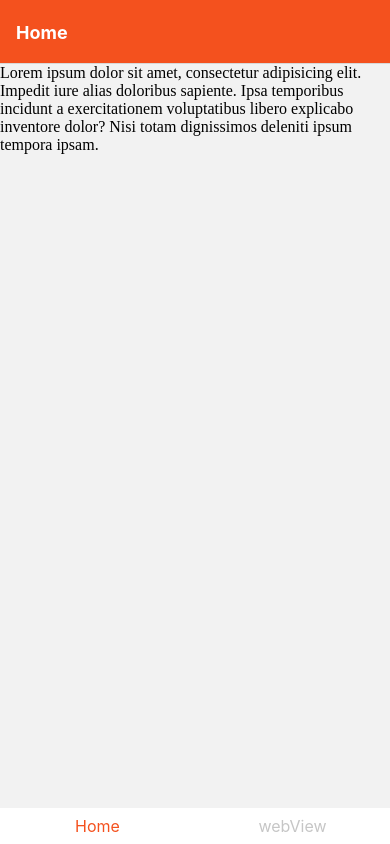
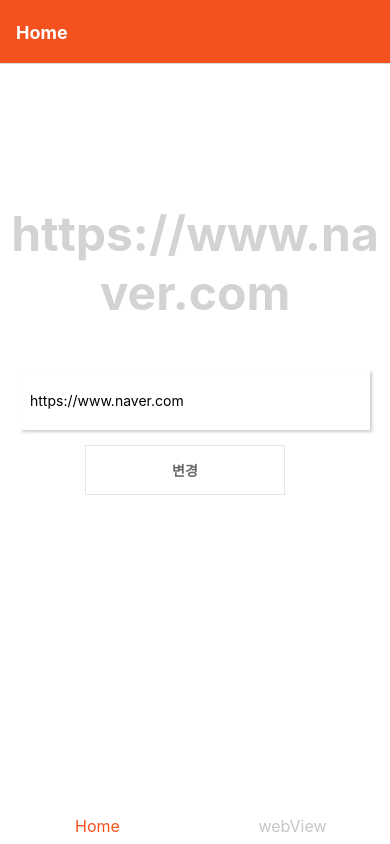
Before and after one commit to nani6765/theAround, a React Native app: screen /Home in a window 390 px wide. Built offline with nearby package versions, Linux system fonts and the light colour scheme.

Commit message:
[ADD] Configure home screen;
- using async storage

```diff
--- a/App.tsx
+++ b/App.tsx
@@ -1,23 +1,13 @@
 import { createBottomTabNavigator } from '@react-navigation/bottom-tabs';
 import { BottomTabNavigationOptions } from '@react-navigation/bottom-tabs/src/types';
 import { NavigationContainer } from '@react-navigation/native';
-import { NativeStackNavigationOptions } from '@react-navigation/native-stack';
 
 import TabBar from './components/TabBar';
+import HomeScreen from './screens/HomeScreen';
 import WebViewScreen from './screens/WebViewScreen';
+import { bgColor } from './style/variable';
 
 const Tab = createBottomTabNavigator();
-
-const HomeScreen = () => {
-  return (
-    <div>
-      Lorem ipsum dolor sit amet, consectetur adipisicing elit. Impedit iure
-      alias doloribus sapiente. Ipsa temporibus incidunt a exercitationem
-      voluptatibus libero explicabo inventore dolor? Nisi totam dignissimos
-      deleniti ipsum tempora ipsam.
-    </div>
-  );
-};
 
 export default function App() {
   return (
@@ -27,7 +17,12 @@
         tabBar={props => <TabBar {...props} />}
         screenOptions={defaultScreenOptions}>
         <Tab.Screen name="Home" component={HomeScreen} />
-        <Tab.Screen name="webView" component={WebViewScreen} />
+        <Tab.Screen
+          name="webView"
+          component={WebViewScreen}
+          // webView에선 header를 숨김
+          options={{ headerShown: false }}
+        />
       </Tab.Navigator>
     </NavigationContainer>
   );
@@ -35,9 +30,9 @@
 
 const defaultScreenOptions: BottomTabNavigationOptions = {
   headerStyle: {
-    backgroundColor: '#f4511e',
+    backgroundColor: bgColor.THEME,
   },
-  headerTintColor: '#fff',
+  headerTintColor: bgColor.DEFAULR,
   headerTitleStyle: {
     fontWeight: 'bold',
   },
--- /dev/null
+++ b/components/Home/HeaderView.tsx
@@ -0,0 +1,14 @@
+import React from 'react';
+import { View, Text } from 'react-native';
+
+import { getStyle } from '../../style';
+
+function HeaderView({ url }: { url: string }) {
+  return (
+    <View style={getStyle('header')}>
+      <Text style={getStyle('headerText')}>{url}</Text>
+    </View>
+  );
+}
+
+export default HeaderView;
--- /dev/null
+++ b/components/Home/URLInput.tsx
@@ -0,0 +1,27 @@
+import React, { Dispatch, SetStateAction } from 'react';
+import { TextInput, View } from 'react-native';
+
+import { getStyle } from '../../style';
+import { textColor } from '../../style/variable';
+
+interface IURLInputProps {
+  url: string;
+  setURL: Dispatch<SetStateAction<string>>;
+}
+
+function URLInput({ url, setURL }: IURLInputProps) {
+  return (
+    <View style={getStyle('inputContainer')}>
+      <TextInput
+        value={url}
+        placeholder="url을 입력해주세요."
+        placeholderTextColor={textColor.GREY}
+        selectionColor={'#666'}
+        onChangeText={setURL}
+        style={getStyle('input')}
+      />
+    </View>
+  );
+}
+
+export default URLInput;
--- a/components/TabBar.tsx
+++ b/components/TabBar.tsx
@@ -2,6 +2,7 @@
 import { View, TouchableOpacity } from 'react-native';
 
 import TabText from './TabText';
+import { getStyle } from '../style';
 /**
  * @see https://reactnavigation.org/docs/bottom-tab-navigator/
  */
@@ -10,14 +11,12 @@
     <View style={{ flexDirection: 'row' }}>
       {state.routes.map((route, index) => {
         const { options } = descriptors[route.key];
-        console.log(options);
         const label =
           options.tabBarLabel !== undefined
             ? options.tabBarLabel
             : options.title !== undefined
             ? options.title
             : route.name;
-        console.log(label);
         const isFocused = state.index === index;
 
         const onPress = () => {
@@ -48,7 +47,7 @@
             testID={options.tabBarTestID}
             onPress={onPress}
             onLongPress={onLongPress}
-            style={{ flex: 1 }}>
+            style={getStyle('bottomTabBar')}>
             <TabText label={`${label}`} isFocused={isFocused} />
           </TouchableOpacity>
         );
--- a/components/TabText.tsx
+++ b/components/TabText.tsx
@@ -1,6 +1,8 @@
 import React from 'react';
 import { StyleProp, Text, TextStyle } from 'react-native';
 
+import { getStyle } from '../style';
+import { textColor } from '../style/variable';
 /**
  * @see https://reactnative.dev/docs/text-style-props?language=typescript
  */
@@ -12,12 +14,8 @@
 
 function TabText({ label, isFocused }: TabTextProp) {
   const TextStyle: StyleProp<TextStyle> = {
-    display: 'flex',
-    padding: 8,
-    fontSize: 16,
-    color: isFocused ? '#f4511e' : '#c6c6c6',
-    alignItems: 'center',
-    justifyContent: 'center',
+    ...getStyle('tabText'),
+    color: isFocused ? textColor.THEME : textColor.DISABLED,
   };
 
   return <Text style={TextStyle}>{`${label}`}</Text>;
--- a/package.json
+++ b/package.json
@@ -10,6 +10,7 @@
   },
   "dependencies": {
     "@expo/webpack-config": "^18.0.1",
+    "@react-native-async-storage/async-storage": "^1.19.3",
     "@react-navigation/bottom-tabs": "^6.5.8",
     "@react-navigation/native": "^6.1.7",
     "@react-navigation/native-stack": "^6.9.13",
--- /dev/null
+++ b/screens/HomeScreen.tsx
@@ -0,0 +1,33 @@
+import React, { useState } from 'react';
+import { View, ScrollView, TouchableHighlight, Text } from 'react-native';
+
+import HeaderView from '../components/Home/HeaderView';
+import URLInput from '../components/Home/URLInput';
+import useURL from '../storage/useURL';
+import { getStyle } from '../style';
+
+function HomeScreen() {
+  const { url: savedURL, setURL: savedSetURL } = useURL();
+  const [url, setURL] = useState(savedURL);
+
+  return (
+    <View style={getStyle('container')}>
+      <ScrollView style={getStyle('content')}>
+        <HeaderView url={savedURL} />
+        <URLInput url={url} setURL={setURL} />
+        <View style={getStyle('btnContainer')}>
+          <TouchableHighlight
+            style={getStyle('btn')}
+            underlayColor={'#efefef'}
+            onPress={() => {
+              savedSetURL(url);
+            }}>
+            <Text style={getStyle('submit')}>변경</Text>
+          </TouchableHighlight>
+        </View>
+      </ScrollView>
+    </View>
+  );
+}
+
+export default HomeScreen;
--- /dev/null
+++ b/storage/useURL.ts
@@ -0,0 +1,39 @@
+import AsyncStorage from '@react-native-async-storage/async-storage';
+import { useEffect, useState } from 'react';
+
+const key = 'webViewURL';
+const initialValue = 'https://www.naver.com';
+
+const useAsyncStorage = () => {
+  const [url, setURL] = useState(initialValue);
+  const [retrievedFromStorage, setRetrievedFromStorage] = useState(false);
+
+  useEffect(() => {
+    (async () => {
+      try {
+        const value = await AsyncStorage.getItem(key);
+        setURL(value || initialValue);
+        setRetrievedFromStorage(true);
+      } catch (error) {
+        console.error('useAsyncStorage getItem error:', error);
+      }
+    })();
+  }, []);
+
+  const storeNewURL = async (value: string) => {
+    try {
+      await AsyncStorage.setItem(key, value);
+      setURL(value);
+    } catch (error) {
+      console.error('useAsyncStorage setItem error:', error);
+    }
+  };
+
+  return {
+    url,
+    setURL: storeNewURL,
+    retrievedFromStorage,
+  };
+};
+
+export default useAsyncStorage;
--- /dev/null
+++ b/style/index.ts
@@ -0,0 +1,76 @@
+import { StyleSheet } from 'react-native';
+
+import { bgColor, textColor } from './variable';
+
+// TODO. for media query
+// const windowWidth = Dimensions.get('window').width;
+// const isTable = windowWidth > 360;
+
+const styles = StyleSheet.create({
+  container: {
+    flex: 1,
+    backgroundColor: bgColor.DEFAULR,
+  },
+  content: {
+    flex: 1,
+    paddingTop: 60,
+  },
+  header: {
+    marginTop: 80,
+  },
+  headerText: {
+    textAlign: 'center',
+    fontSize: 48,
+    color: textColor.GREY,
+    fontWeight: 'bold',
+  },
+  inputContainer: {
+    marginTop: 48,
+    marginLeft: 20,
+    marginRight: 20,
+    shadowOpacity: 0.2,
+    shadowRadius: 3,
+    shadowColor: '#000000',
+    shadowOffset: { width: 2, height: 2 },
+  },
+  input: {
+    height: 60,
+    backgroundColor: bgColor.WHITE,
+    paddingLeft: 10,
+    paddingRight: 10,
+  },
+  btnContainer: {
+    alignItems: 'center',
+  },
+  btn: {
+    height: 50,
+    paddingLeft: 20,
+    paddingRight: 20,
+    backgroundColor: bgColor.WHITE,
+    width: 200,
+    marginRight: 20,
+    marginTop: 15,
+    borderWidth: 1,
+    borderColor: 'rgba(0,0,0,.1)',
+    justifyContent: 'center',
+    alignItems: 'center',
+  },
+  submit: {
+    color: textColor.SUBMIT,
+    fontWeight: '600',
+  },
+  bottomTabBar: {
+    flex: 1,
+  },
+  tabText: {
+    display: 'flex',
+    padding: 8,
+    fontSize: 16,
+    alignItems: 'center',
+    justifyContent: 'center',
+  },
+});
+
+export const getStyle = <T>(key: keyof typeof styles) => {
+  return styles[key] as T;
+};
--- /dev/null
+++ b/style/variable.ts
@@ -0,0 +1,13 @@
+export const textColor = {
+  THEME: '#f4511e',
+  DISABLED: '#c6c6c6',
+  WHITE: '#fff',
+  GREY: 'lightgrey',
+  SUBMIT: '#666',
+};
+
+export const bgColor = {
+  THEME: '#f4511e',
+  DEFAULR: '#fff',
+  WHITE: '#fff',
+};
```
Also changed, not shown: 1 other file (tests, documents, lock files or other folders).
